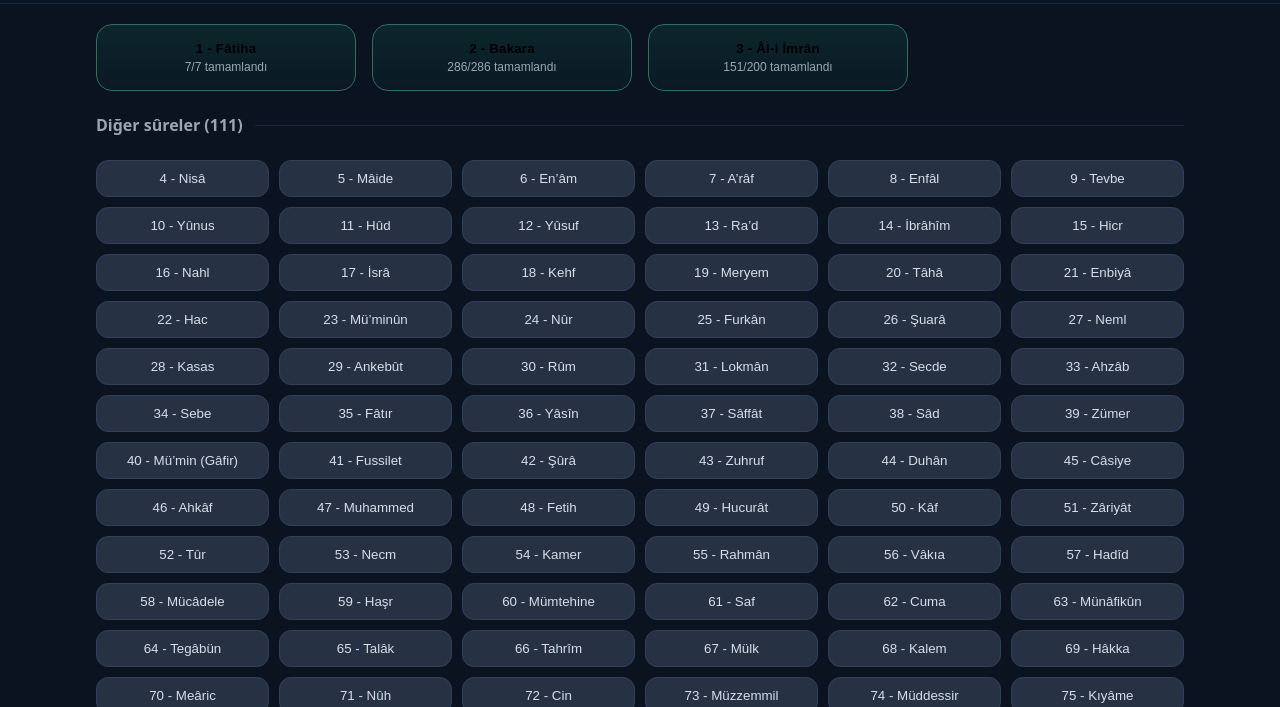
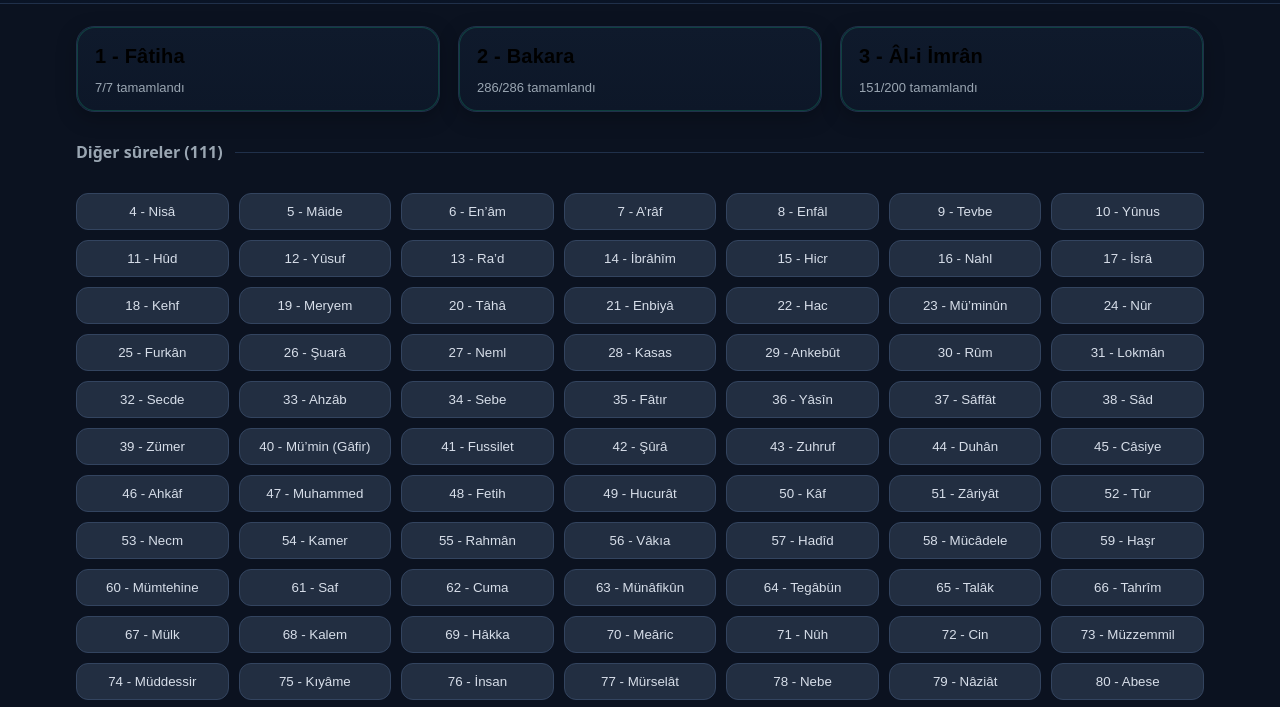
Before and after one commit to metinciris/meal2, a plain HTML site: page index.html in a window 1280 px wide. Shown: the part 70-777 px from the top of the page. Drawn offline with Linux system fonts and the light colour scheme.

Commit message:
Update styles.css

```diff
--- a/styles.css
+++ b/styles.css
@@ -1,65 +1,82 @@
 :root{
-  --bg:#0b1220; --panel:#0f172a; --card:#111827; --ink:#e7ebf3; --muted:#9aa6b2;
-  --accent:#10b981; --accent-ink:#053; --chip:#263243; --line:#1b2740;
+  --bg:#0b1220; --panel:#0f172a; --card:#0f1829; --ink:#e8edf7; --muted:#9aa6b2;
+  --accent:#10b981; --line:#20304a; --chip:#222e41; --chip-b:#33445f;
 }
 
 *{box-sizing:border-box}
 html,body{margin:0;background:var(--bg);color:var(--ink);font:16px/1.6 system-ui,-apple-system,Segoe UI,Roboto,sans-serif}
+.container{max-width:1160px;margin:0 auto;padding:22px 16px}
 
-.container{max-width:1120px;margin:0 auto;padding:20px 16px}
-
-.topbar{
-  position:sticky; top:0; z-index:10;
-  background:linear-gradient(#0b1220,#0a1426);
-  border-bottom:1px solid var(--line);
-  padding:10px 16px 6px;
-}
+.topbar{position:sticky;top:0;z-index:10;background:linear-gradient(#0b1220,#0a1426);border-bottom:1px solid var(--line);padding:10px 16px 6px}
 .brand h1{margin:0 0 4px 0;font-size:20px}
 .crumbs{color:var(--muted);font-size:13px}
 
-/* ====== Ana sayfa ====== */
-.home{display:flex;flex-direction:column;gap:22px;align-items:center}
+/* ====== Home layout ====== */
+.home{display:flex;flex-direction:column;gap:28px;align-items:center}
 
-/* Baş grid (yalnız meali olanlar) */
+/* Hero grid: merkezde 1/2/3 kolon */
 .hero{
   width:100%;
-  display:grid; gap:16px;
-  grid-template-columns: repeat(1, minmax(0,1fr));
+  display:grid; gap:18px;
+  grid-template-columns: 1fr;
+  place-items: stretch;
 }
-@media (min-width:640px){ .hero{ grid-template-columns: repeat(2, minmax(0,1fr)); } }
-@media (min-width:1024px){ .hero{ grid-template-columns: repeat(3, minmax(0,1fr)); } }
-@media (min-width:1280px){ .hero{ grid-template-columns: repeat(4, minmax(0,1fr)); } }
+@media (min-width:720px){ .hero{ grid-template-columns: repeat(2, minmax(0,1fr)); } }
+@media (min-width:1100px){ .hero{ grid-template-columns: repeat(3, minmax(0,1fr)); } }
 
+/* Büyük kart */
 .card{
-  background:var(--card);
+  position:relative;
+  display:flex; flex-direction:column; gap:10px;
+  padding:18px 18px 16px;
+  border-radius:18px;
+  background:linear-gradient(180deg, #0f1a2c, #0d1728);
   border:1px solid var(--line);
-  border-radius:16px;
-  padding:16px 14px;
+  box-shadow:0 6px 20px rgba(0,0,0,.25);
   cursor:pointer;
-  transition:transform .08s ease, box-shadow .18s ease, border-color .2s ease, background .2s ease;
+  transition:transform .08s ease, box-shadow .18s ease, border-color .18s ease;
 }
-.card:hover{ transform:translateY(-1px); box-shadow:0 10px 22px rgba(0,0,0,.25); border-color:#2a3a55 }
-.card.done{
-  background:linear-gradient(180deg, rgba(16,185,129,.12), rgba(16,185,129,.04));
-  border-color:#2f6f5b;
+.card:hover{ transform:translateY(-2px); box-shadow:0 14px 28px rgba(0,0,0,.28); border-color:#2a3a55 }
+.card.done::after{
+  content:""; position:absolute; inset:0;
+  border-radius:18px; pointer-events:none;
+  box-shadow: inset 0 0 0 1px rgba(16,185,129,.25);
 }
-.card .title{font-weight:800; letter-spacing:.2px}
-.card .sub{color:var(--muted); font-size:12px; margin-top:4px}
 
-/* Ayraç + diğerleri */
-.section-title{
-  width:100%;
-  display:flex; align-items:center; gap:12px; color:var(--muted); font-weight:700;
+/* Kart içi */
+.card .head{display:flex;align-items:center;gap:10px}
+.badge{
+  flex:0 0 auto;
+  width:44px;height:44px;border-radius:12px;
+  background:radial-gradient(64% 64% at 30% 30%, rgba(16,185,129,.35), rgba(16,185,129,.12) 60%, rgba(16,185,129,.08) 100%);
+  border:1px solid rgba(16,185,129,.35);
+  display:flex;align-items:center;justify-content:center;
+  font-weight:800;color:#bff3dc;
 }
+.title{font-size:20px;font-weight:800;letter-spacing:.2px}
+.sub{color:var(--muted);font-size:13px;margin-top:2px}
+
+/* İlerleme çubuğu */
+.progress{
+  height:8px;border-radius:999px;background:#1a2740;border:1px solid #21304a; overflow:hidden
+}
+.progress > span{
+  display:block;height:100%;background:linear-gradient(90deg,#10b981,#34d399);
+  width:0%; transition:width .35s ease;
+  box-shadow:0 0 8px rgba(16,185,129,.35) inset;
+}
+
+/* Section title + chips */
+.section-title{width:100%;display:flex;align-items:center;gap:12px;color:var(--muted);font-weight:700}
 .section-title .line{flex:1;height:1px;background:var(--line)}
 .section-title button{all:unset;cursor:pointer;color:var(--muted)}
 .section-title button:hover{color:#c4ccd7}
 
-.chips{width:100%; display:grid; gap:10px; grid-template-columns: repeat(auto-fill,minmax(150px,1fr));}
+.chips{width:100%;display:grid;gap:10px;grid-template-columns:repeat(auto-fill,minmax(150px,1fr))}
 .chip{
-  background:var(--chip); border:1px solid #314059; color:#d7dee9;
-  padding:10px 12px; border-radius:12px; text-align:center; cursor:pointer;
-  transition:transform .06s ease, border-color .2s ease, background .2s ease;
+  background:var(--chip);border:1px solid var(--chip-b);color:#d7dee9;
+  padding:10px 12px;border-radius:12px;text-align:center;cursor:pointer;
+  transition:transform .06s ease,border-color .2s ease,background .2s ease;
 }
 .chip:hover{ transform:translateY(-1px); border-color:#4b6285 }
 
@@ -74,21 +91,16 @@ html,body{margin:0;background:var(--bg);color:var(--ink);font:16px/1.6 system-ui
 .tts-controls .opt{ color:var(--muted); font-size:13px; display:flex; gap:6px; align-items:center; margin-left:8px }
 
 .ayah-list{ display:flex; flex-direction:column; gap:12px; max-width:860px; margin:0 auto }
-.ayah-card{ position:relative; background:var(--card); border:1px solid #26324a; border-radius:14px; padding:14px }
+.ayah-card{ position:relative; background:#101a2d; border:1px solid #26324a; border-radius:14px; padding:14px }
 .ayah-card .note{ margin-top:8px; color:var(--muted); font-size:14px }
-.ayah-card .anum{
-  position:absolute; top:8px; right:10px; background:rgba(255,255,255,.08);
-  border:1px solid #374151; color:#9ca3af; font-size:12px; padding:2px 6px; border-radius:8px;
-  opacity:0; transition:opacity .15s ease;
-}
+.ayah-card .anum{ position:absolute; top:8px; right:10px; background:rgba(255,255,255,.08); border:1px solid #374151; color:#9ca3af; font-size:12px; padding:2px 6px; border-radius:8px; opacity:0; transition:opacity .15s ease }
 .ayah-card:hover .anum, .ayah-card.shownum .anum{ opacity:.95 }
 .ayah-card.reading{ outline:2px solid #10b981; box-shadow:0 0 0 3px rgba(16,185,129,.15) }
 .ayah-card.basmala{ border-color:#3b8261; background:linear-gradient(180deg, rgba(16,185,129,.08), rgba(16,185,129,.03)) }
 .bsm-text{ margin:0; font-style:italic }
 
-/* Alt bilgi */
+/* Footer */
 .foot{ border-top:1px solid var(--line); color:var(--muted); padding:18px 16px; text-align:center }
 .foot small div{ line-height:1.4 }
 
-/* Yükleniyor overlay artık kullanılmıyor */
 .loading{ display:none }
```
